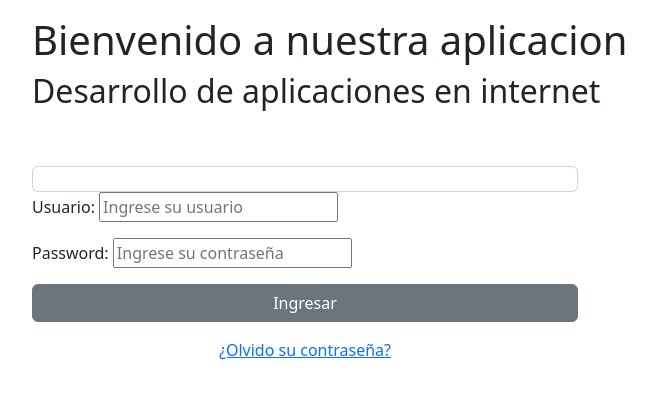
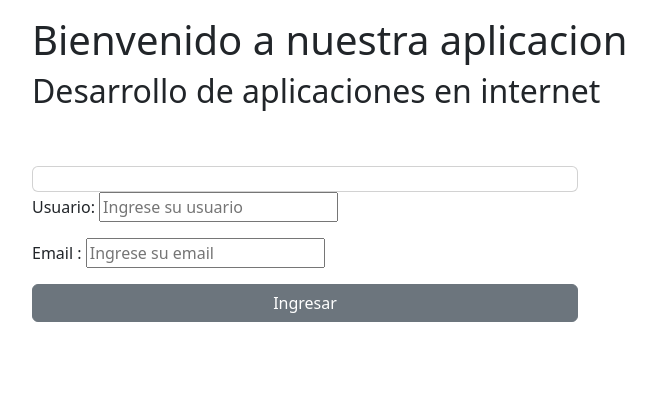
Before and after one commit to Ad129097g/Laboratorio-03, a PHP site: page / in a window 1280 px wide. Shown: the top 399 px of the page, without its empty margins (50-706 px from the left). Run offline with PHP 8.4, Linux system fonts and the light colour scheme.

Commit message:
Update index.php

```diff
--- a/iclass/index.php
+++ b/iclass/index.php
@@ -37,21 +37,15 @@
                     <form id="formLogin" method="post" action="bienvenido.php">
                         <div class="form-group">
                             <label>Usuario:</label>
-                            <input id="usuario" name="usuario" type="text" class="form control" placeholder="Ingrese su usuario">
+                            <input id="usuario" name="usuario" type="text" class="form control" placeholder="Ingrese su usuario" required>
                         </div>
                         <div class="form-group mt-3">
-                            <label>Password:</label>
-                            <input id="password" name="password" type="password" class="form control" placeholder="Ingrese su contraseña">
+                            <label>Email   :</label>
+                            <input id="email" name="email" type="email" class="form control" placeholder="Ingrese su email" required>
 
                         </div>
                         <div class="form-group mt-3">
                             <button type="submit" class="btn btn-secondary col-12">Ingresar</button>
-                        </div>
-                        <div class="mt-3">
-                            <p class="text-center">
-                                <a href="javascript:informar();">¿Olvido su contraseña?</a>
-                            </p>
-                            <p></p>
                         </div>
                     </form>
                 </div>
```
